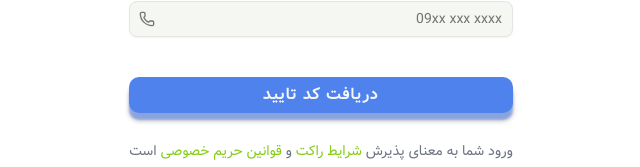
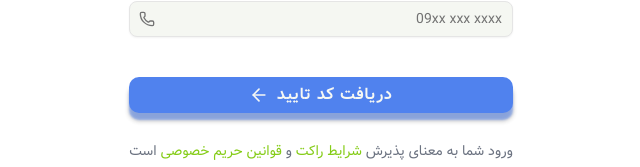
Before and after one commit to tinamohammadpour/Rocket-Frontend, a Next.js app: page / in a window 1280 px wide. Shown: the part 406-573 px from the top of the page, without its empty margins (428-1068 px from the left). Built offline with nearby package versions, Linux system fonts and the light colour scheme.

Commit message:
feat: add an optional icon to PrimaryButton

```diff
--- a/src/components/features/signup/PhoneStepForm.tsx
+++ b/src/components/features/signup/PhoneStepForm.tsx
@@ -4,7 +4,7 @@
 import { useForm } from 'react-hook-form';
 import { zodResolver } from '@hookform/resolvers/zod';
 import { useRouter } from 'next/navigation';
-import { Phone } from 'lucide-react';
+import { ArrowLeft, Phone } from 'lucide-react';
 
 import { phoneStepSchema, type PhoneStepType } from '@/schemas/authSchema';
 import { useSignupStore } from '@/store/useSignupStore';
@@ -51,7 +51,9 @@ export function PhoneStepForm() {
             <p className="text-sm text-destructive">{errors.phonenumber.message}</p>
           )}
         </Field>
-        <PrimaryButton type="submit">دریافت کد تایید</PrimaryButton>
+        <PrimaryButton icon={ArrowLeft} type="submit">
+          دریافت کد تایید
+        </PrimaryButton>
       </form>
       <p className="text-sm text-[#6B7280] mt-7">
         ورود شما به معنای پذیرش{' '}
--- a/src/components/shared/PrimaryButton.tsx
+++ b/src/components/shared/PrimaryButton.tsx
@@ -1,11 +1,13 @@
 import { cn } from '@/lib/utils';
+import { LucideIcon } from 'lucide-react';
 
 interface Props extends React.ButtonHTMLAttributes<HTMLButtonElement> {
   children: React.ReactNode;
   className?: string;
+  icon?: LucideIcon;
 }
 
-export default function PrimaryButton({ children, className, ...props }: Props) {
+export default function PrimaryButton({ children, className, icon: Icon, ...props }: Props) {
   return (
     <button
       {...props}
@@ -14,7 +16,10 @@ export default function PrimaryButton({ children, className, ...props }: Props)
         className
       )}
     >
-      {children}
+      <div className="flex items-center justify-center gap-2">
+        <span>{children}</span>
+        {Icon && <Icon className="h-5 w-5 shrink-0" />}
+      </div>
     </button>
   );
 }
```
